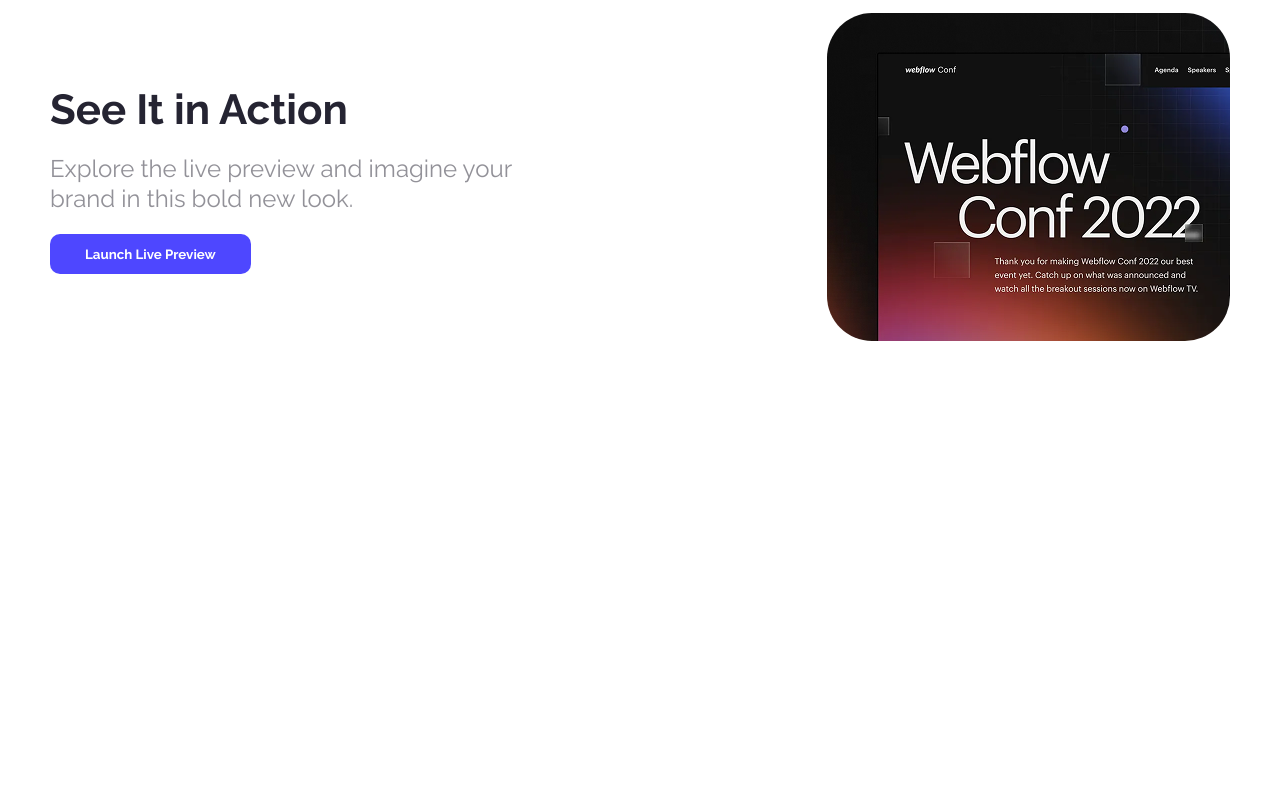
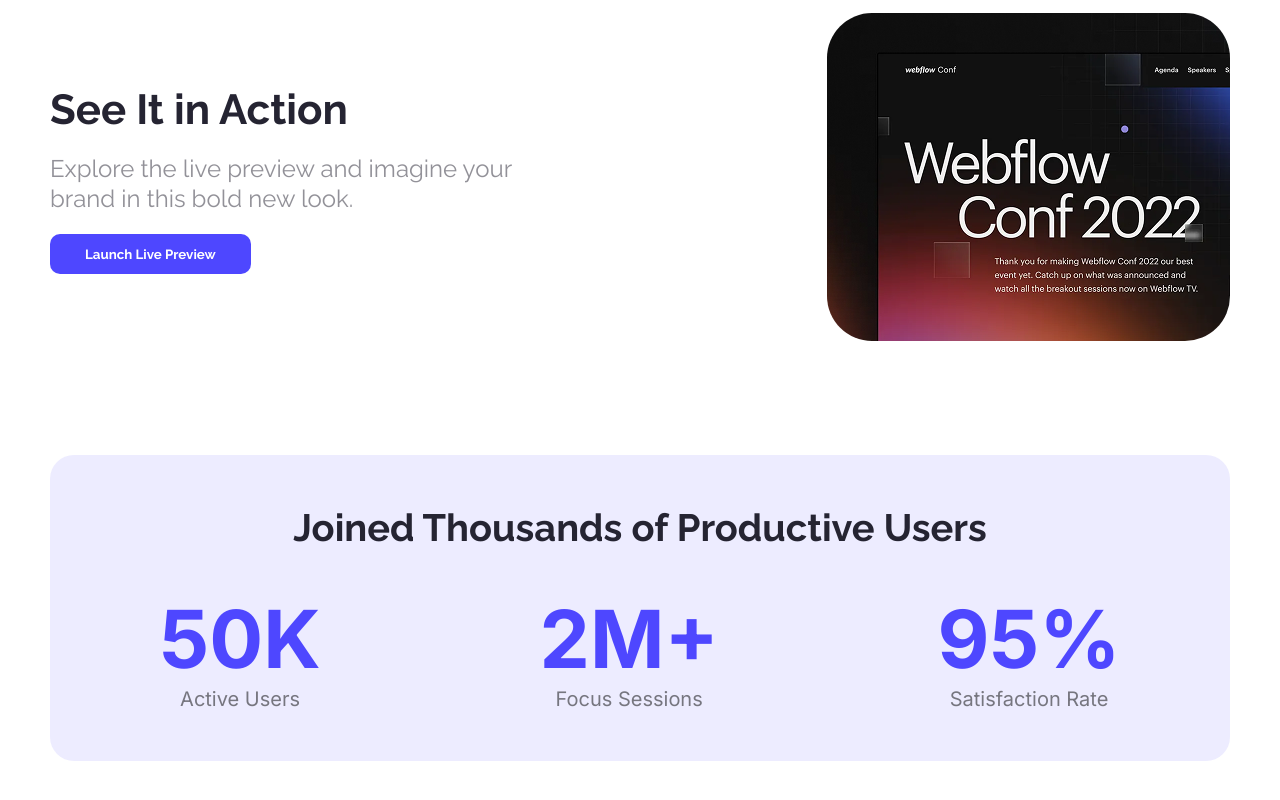
Before and after one commit to tanvirshekh-dev/Webflow-landing-page, a plain HTML site: page index.html in a window 1280 px wide. Shown: the part 867-1667 px from the top of the page. Before the commit the page ends 1322 px from the top, so only its background shows below. Drawn offline with Linux system fonts and the light colour scheme.

Commit message:
make productive section using html and css

```diff
--- a/index.html
+++ b/index.html
@@ -47,6 +47,7 @@
 
     <!-- main part start -->
     <main>
+        <!-- action part start  -->
         <section class="action-container max-width display-flex">
             <div class="action-text-are">
                 <h2 class="action-heading raleway-bold">See It in Action</h2>
@@ -57,6 +58,28 @@
                 <img src="./Assets/wc-mini.png" alt="">
             </div>
         </section>
+        <!-- action part end  -->
+
+        <!-- productive part start  -->
+        <section class="productive-container max-width">
+            <h2 class="productive-heading text-center raleway-bold">Joined Thousands of Productive Users</h2>
+            <div class="productive-items text-center">
+                <div class="productive-item">
+                    <h2 class="productive-title inter-bold">50K</h2>
+                    <p class="productive-description inter-regular">Active Users</p>
+                </div>
+                <div class="productive-item">
+                    <h2 class="productive-title inter-bold">2M+</h2>
+                    <p class="productive-description inter-regular">Focus Sessions</p>
+                </div>
+                <div class="productive-item">
+                    <h2 class="productive-title inter-bold">95%</h2>
+                    <p class="productive-description inter-regular">Satisfaction Rate</p>
+                </div>
+            </div>
+        </section>
+        <!-- productive part end  -->
+
     </main>
     <!-- main part end -->
 
--- a/styles/style.css
+++ b/styles/style.css
@@ -32,6 +32,12 @@
   font-weight: bolder;
   font-style: normal;
 }
+.inter-bold {
+  font-family: "Inter", sans-serif;
+  font-optical-sizing: auto;
+  font-weight: bold;
+  font-style: normal;
+}
 
 /* shared styles  */
 .max-width {
@@ -45,7 +51,9 @@
 .primary-color {
   color: rgba(78, 71, 255, 1);
 }
-
+.text-center{
+  text-align: center;
+}
 .btn-primary {
   padding: 12px 35px;
   border: none;
@@ -103,3 +111,29 @@
 .action-img-area img{
   border-radius: 45px;
 }
+
+/* productive section styles */
+.productive-container{
+  background-color: rgba(78, 71, 255, 0.1);
+  padding: 50px 0px;
+  border-radius: 24px;
+  margin-bottom: 135px;
+}
+.productive-heading{
+  font-size: 38px;
+  color: rgba(37, 36, 50, 1);
+  padding-bottom: 40px;
+}
+.productive-items{
+  display: flex;
+  align-items: center;
+  justify-content: space-around;
+}
+.productive-title{
+  font-size: 80px;
+  color: rgba(78, 71, 255, 1);
+}
+.productive-description{
+  font-size: 20px;
+  color: rgba(0, 0, 0, 0.5);
+}
```
